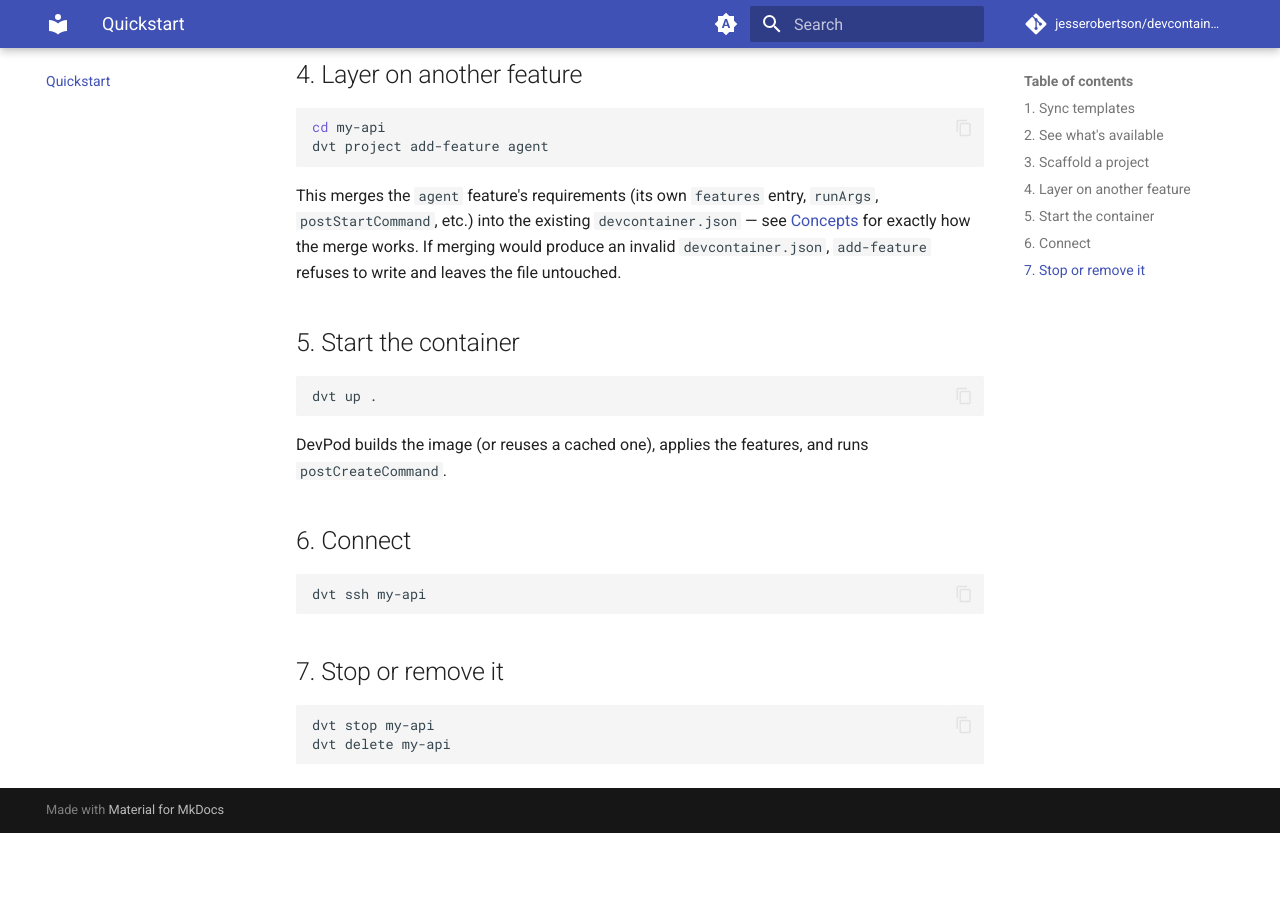
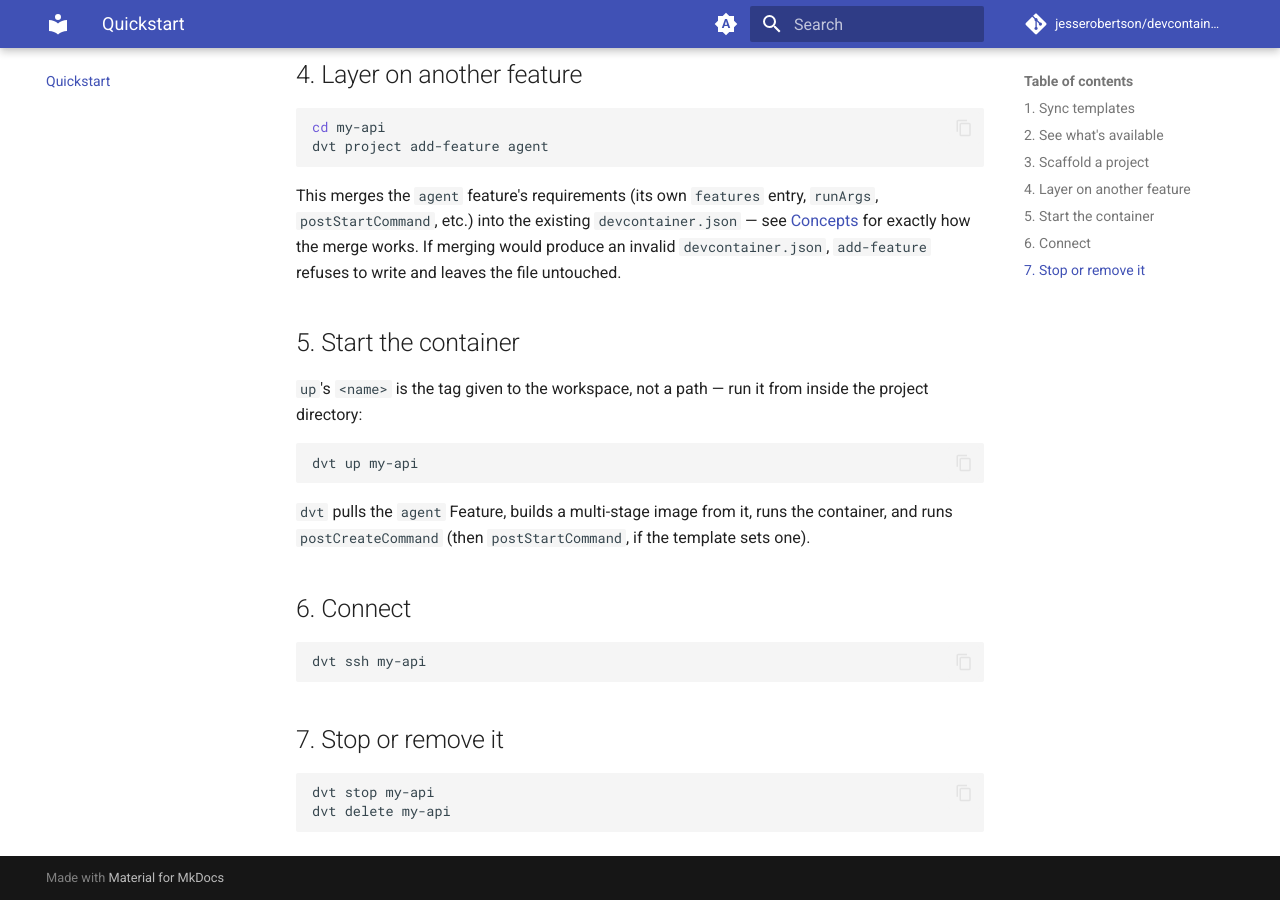
Before and after one commit to jesserobertson/devcontainers, an MkDocs documentation site: the page built from dvt/docs/content/quickstart.md, in a window 1280 px wide and 900 px high, scrolled down 839 px. Built offline with MkDocs 1.6.1 and Material for MkDocs 9.7.7, drawn with Linux system fonts in a browser that asks for light colours; comment, search, counter and statistics services are not loaded; before the commit the page ends 1672 px from its top, so only the background shows below that; some of the changed text lies outside the part shown.

Commit message:
docs(dvt): remove remaining devpod references, fix stale up . syntax
Task 8's review flagged three files outside its own declared scope
still describing dvt as devpod-based, violating the plan's whole-plan
"devpod removed entirely" constraint. Also caught while fixing this:
quickstart.md's `dvt up .` used the old path-argument signature -
Task 7 changed `up` to `up <name>` (cwd-relative, name is a tag not a
path), so the walkthrough was actually wrong, not just stale wording.

Co-Authored-By: Claude Sonnet 5 <noreply@anthropic.com>
Claude-Session: https://claude.ai/code/session_01PBMNyPxWoh9t54RyoaeavE

````diff
--- a/dvt/docs/content/quickstart.md
+++ b/dvt/docs/content/quickstart.md
@@ -1,7 +1,7 @@
 # Quickstart
 
 This walkthrough scaffolds a new project from the `fastapi` template, layers on the `agent`
-feature, and starts it in a real DevPod-managed container.
+feature, and starts it in a real container, built and run directly via Docker or Podman.
 
 ## 1. Sync templates
 
@@ -45,12 +45,15 @@ This merges the `agent` feature's requirements (its own `features` entry, `runAr
 
 ## 5. Start the container
 
+`up`'s `<name>` is the tag given to the workspace, not a path — run it from inside the
+project directory:
+
 ```bash
-dvt up .
+dvt up my-api
 ```
 
-DevPod builds the image (or reuses a cached one), applies the features, and runs
-`postCreateCommand`.
+`dvt` pulls the `agent` Feature, builds a multi-stage image from it, runs the container,
+and runs `postCreateCommand` (then `postStartCommand`, if the template sets one).
 
 ## 6. Connect
 
````
Also changed, not shown: dvt/docs/content/index.md (+3 -1 lines), 1 other file.
